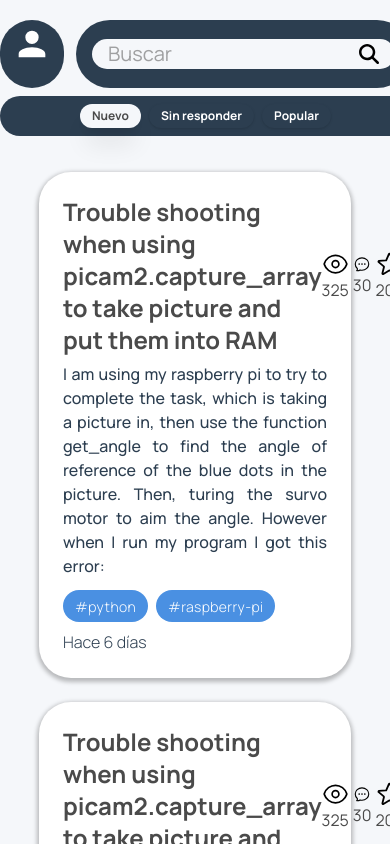
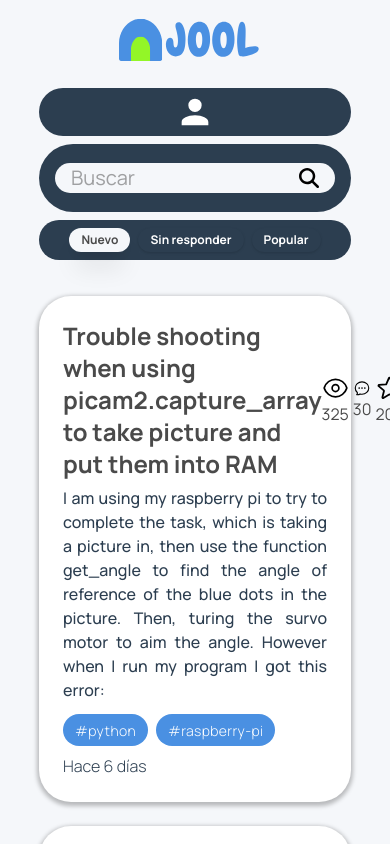
Before and after one commit to AngelAldaz/Jool, a Next.js app: page / in a window 390 px wide. Shown: the top 844 px of the page. Built offline with nearby package versions, Linux system fonts and the light colour scheme.

Commit message:
feat(navbar): improve navbar responsiveness and add mobile logo
    - Adjusted navbar to be more responsive on different screen sizes.
    - Added a mobile-specific logo that displays on smaller screens.
    - Adjusted user button visibility based on screen size.

```diff
--- a/src/components/NavBar.jsx
+++ b/src/components/NavBar.jsx
@@ -1,11 +1,24 @@
 import SearchBar from "./SearchBar";
 import UserButton from "./UserButton";
 import FilterButtons from "./FilterButtons";
+import Link from "next/link";
 export default function NavBar() {
   return (
-    <section className="flex flex-col gap-2  w-fit mx-auto">
-      <nav className="flex justify-center gap-3 mt-5">
+    <section className="flex flex-col gap-2 w-4/5 md:w-fit mx-auto">
+      <Link href="/">
+        <img
+          src="/JOOL.svg"
+          alt="Jool Logo"
+          className="block md:hidden h-20 mx-auto "
+        />
+      </Link>
+      <div className="md:hidden block">
         <UserButton />
+      </div>
+      <nav className="flex justify-center gap-3 md:mt-5">
+        <div className="md:block hidden">
+          <UserButton />
+        </div>
         <SearchBar />
       </nav>
       <div className="flex justify-end">
```
